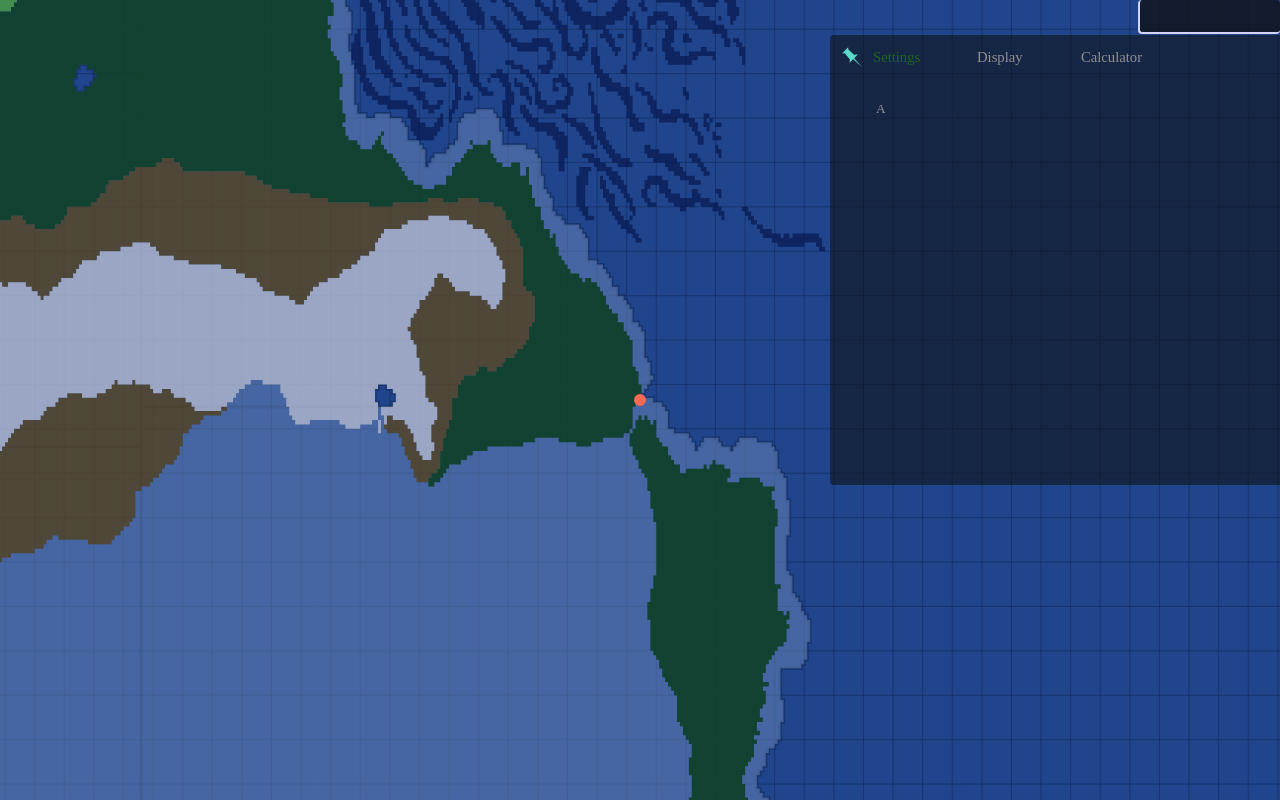
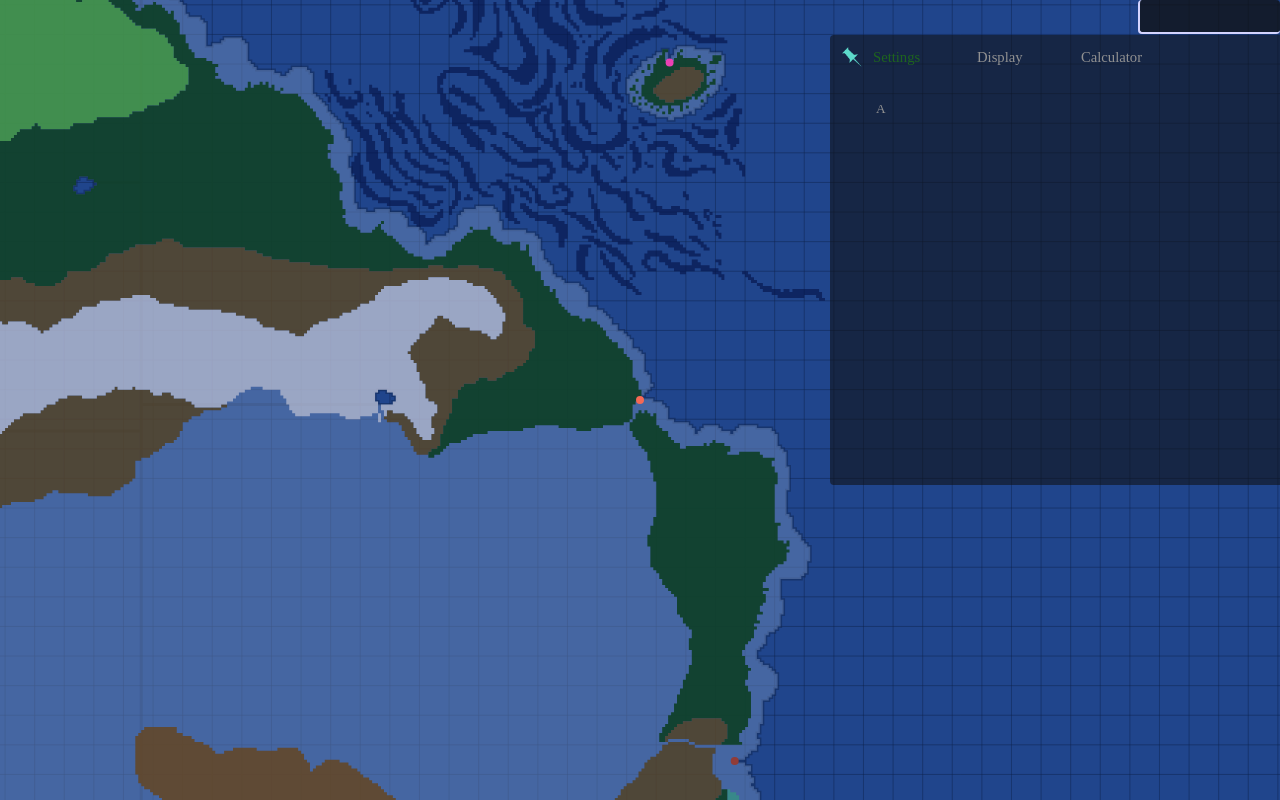
Before and after one commit to Log-Wall/achaeasail, a plain HTML site: page index.html in a window 1280 px wide. Drawn offline with Linux system fonts and the light colour scheme.

Commit message:
Update index.html

```diff
--- a/index.html
+++ b/index.html
@@ -60,8 +60,8 @@
 opt_maximal     = true                 // scale to window
 opt_tracer      = false                // tracer for logging coordinates/widths & crosshairs
 opt_unitWidth   = 4
-opt_unitHeight  = 6
-opt_hoverRadius = 6
+opt_unitHeight  = 4
+opt_hoverRadius = 4
 opt_gridnum     = 20000
 
 // helper functions
```
